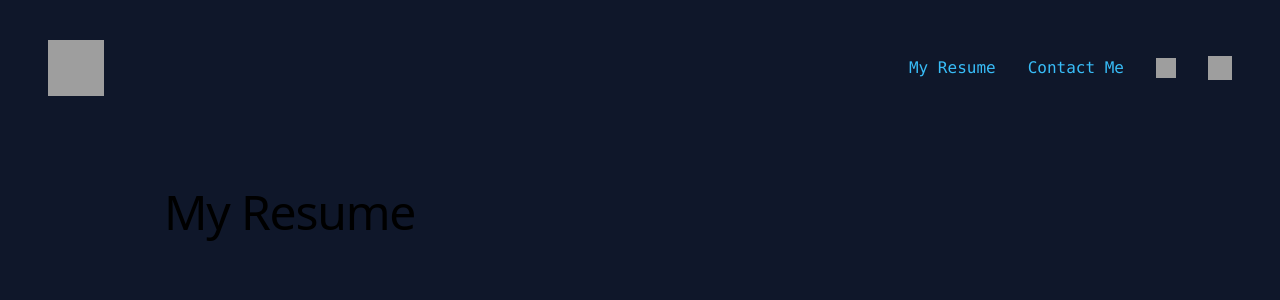
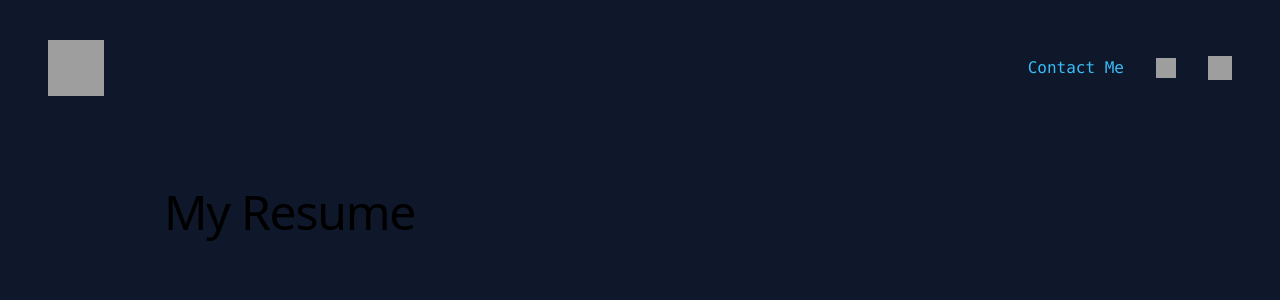
Before and after one commit to CategoryCory/corydottech, a Django app: template templates/pages/resume.html in a window 1280 px wide. Shown: the top 300 px of the page. Run offline with Django 5.2, Linux system fonts and the light colour scheme; the template is opened without the code that fills it, so the values that code supplies are empty; some libraries are stand-ins or nearby versions; grey boxes are pictures that could not be loaded.

Commit message:
Remove resume page

```diff
--- a/pages/urls.py
+++ b/pages/urls.py
@@ -5,5 +5,4 @@ from . import views
 app_name = 'pages'
 urlpatterns = [
     path('', views.home, name='home'),
-    path('resume/', views.resume_view, name='resume'),
 ]
--- a/pages/views.py
+++ b/pages/views.py
@@ -14,6 +14,3 @@ def home(request) -> HttpResponse:
         'jobs': jobs,
     }
     return render(request, 'pages/home.html', context=context)
-
-def resume_view(request) -> HttpResponse:
-    return render(request, 'pages/resume.html')
--- a/templates/base.html
+++ b/templates/base.html
@@ -38,7 +38,6 @@
                 <img src="{% static 'images/cdt-logo-512x512.webp' %}" class="h-10 w-10 md:h-14 md:w-14" alt="Cory{dot}tech Logo" >
             </a>
             <nav class="flex justify-end items-center gap-6 md:gap-8 font-mono text-sky-300">
-                <a href="{% url 'pages:resume' %}" class="text-sky-400">My Resume</a>
                 <a href="{% url 'contacts:contact' %}" class="text-sky-400">Contact Me</a>
                 <a href="https://www.linkedin.com/in/cory-coward/" target="_blank"><span class="sr-only">LinkedIn Link</span>
                     <img src="{% static 'images/linkedin_icon.svg' %}" alt="LinkedIn Icon" class="h-5 w-5">
```
